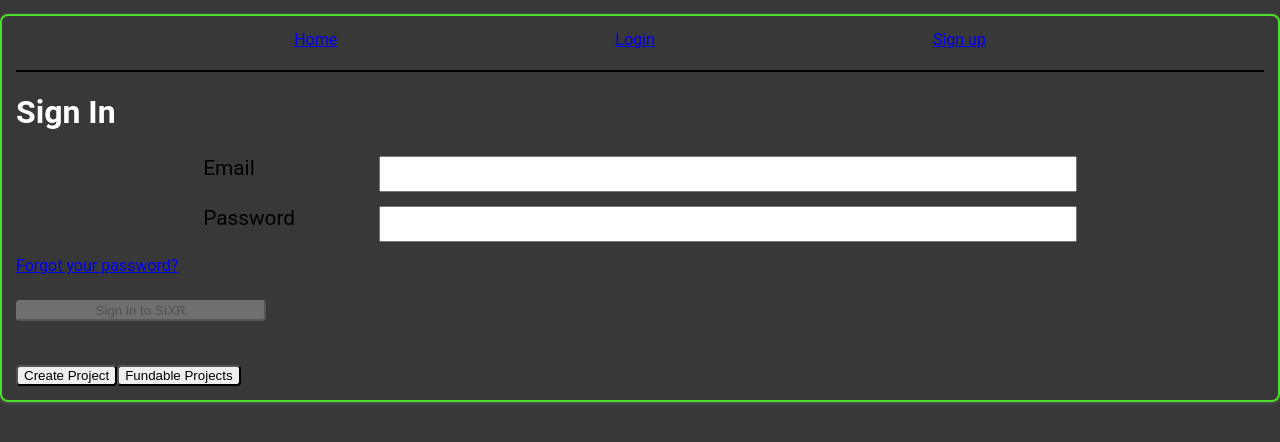
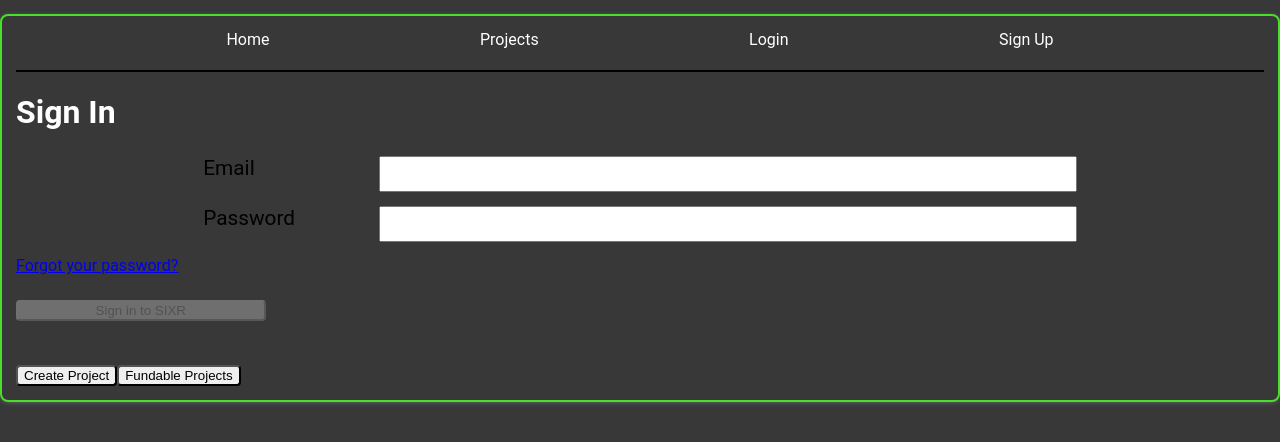
Before and after one commit to s-munro/front-end-1, a React (Create React App) app in the folder vr-funding/: page /login in a window 1280 px wide. Shown: the top 442 px of the page. Built offline with nearby package versions, Linux system fonts and the light colour scheme.

Commit message:
navbar minor styling, added project link

```diff
--- /dev/null
+++ b/vr-funding/src/NavigationBar.css
@@ -0,0 +1,5 @@
+nav li {
+  text-decoration: none;
+  color: white;
+  list-style: none;
+}
--- a/vr-funding/src/components/NavigationBar.js
+++ b/vr-funding/src/components/NavigationBar.js
@@ -2,15 +2,26 @@ import React from "react";
 import { Link } from "react-router-dom";
 
 import "../App.css";
+import "../NavigationBar.css";
 
 const NavigationBar = () => {
   return (
     <nav className="nav-bar">
-      <Link to="/">Home</Link>
+      <Link to="/" style={{ textDecoration: "none" }}>
+        <li>Home</li>
+      </Link>
 
-      <Link to="/login">Login</Link>
+      <Link to="/projects" style={{ textDecoration: "none" }}>
+        <li>Projects</li>
+      </Link>
 
-      <Link to="/signup">Sign up</Link>
+      <Link to="/login" style={{ textDecoration: "none" }}>
+        <li>Login</li>
+      </Link>
+
+      <Link to="/signup" style={{ textDecoration: "none" }}>
+        <li>Sign Up</li>
+      </Link>
     </nav>
   );
 };
```
Also changed, not shown: 1 other file (tests, documents, lock files or other folders).
